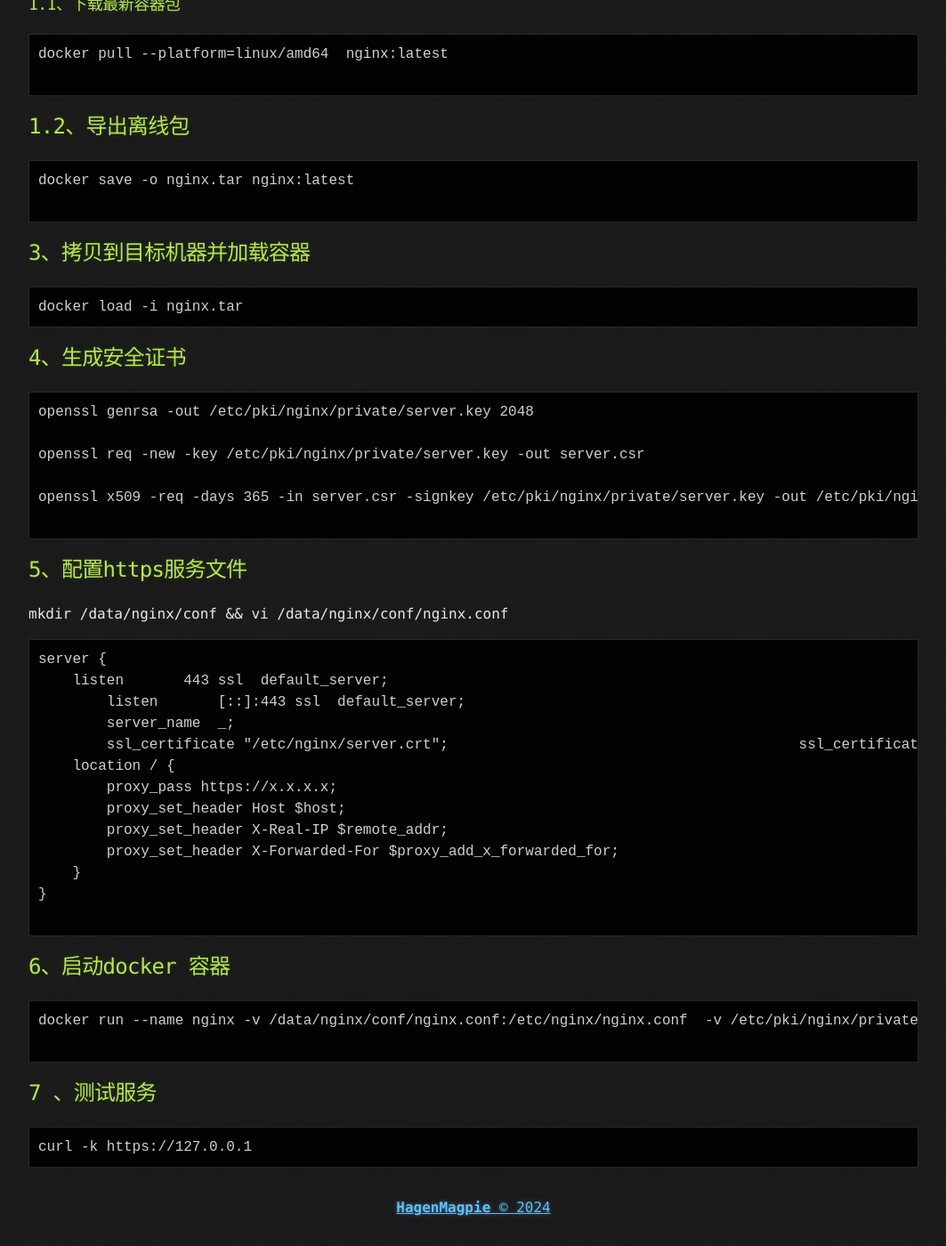
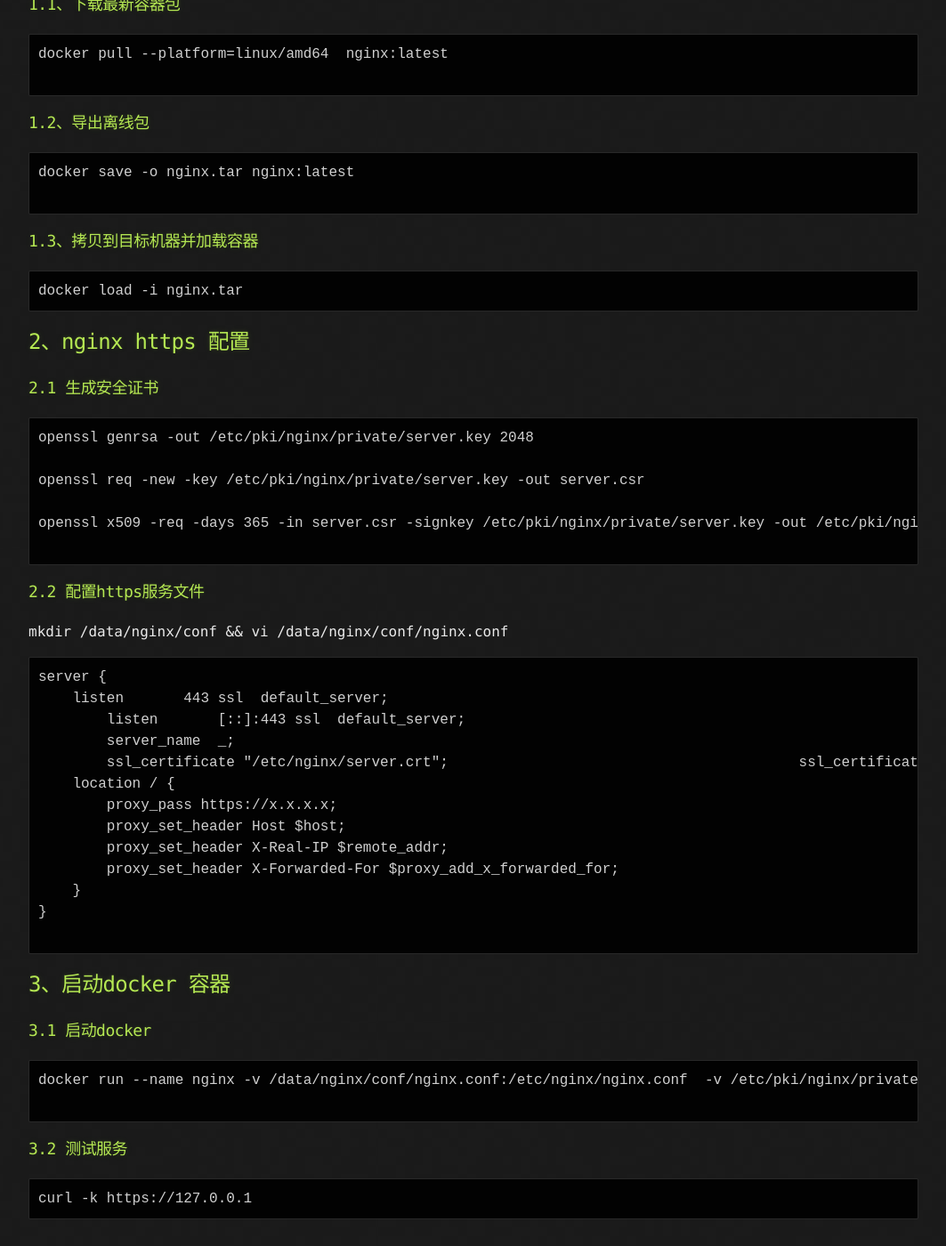
Before and after one commit to Hagenmagpie/hagenmagpie.github.io, a Jekyll site: the page built from _posts/2024-09-26-linux-install-nginx.md, in a window 1280 px wide and 1400 px high, scrolled down 2576 px. Shown: the whole window at 89% size, without its empty margins (108-1171 px from the left). Built offline with Jekyll 4.4.1, drawn with Linux system fonts in a browser that asks for light colours; some of the changed text lies outside the part shown.

Commit message:
linux nginx 安装

````diff
--- a/_posts/2024-09-26-linux-install-nginx.md
+++ b/_posts/2024-09-26-linux-install-nginx.md
@@ -1,7 +1,8 @@
 ---
-title: Linux系统离线安装nginx
+title: Linux系统离线安装Nginx
 published: true
 ---
+
 
 # 通过源码安装nginx
 
@@ -125,19 +126,21 @@ docker pull --platform=linux/amd64  nginx:latest
 
 ```
 
-## 1.2、导出离线包
+### 1.2、导出离线包
 ```
 docker save -o nginx.tar nginx:latest
 
 ```
 
-## 3、拷贝到目标机器并加载容器
+### 1.3、拷贝到目标机器并加载容器
 
 ```
 docker load -i nginx.tar
 ```
 
-## 4、生成安全证书
+## 2、nginx https 配置
+
+### 2.1 生成安全证书
 
 ```
 openssl genrsa -out /etc/pki/nginx/private/server.key 2048
@@ -148,7 +151,7 @@ openssl x509 -req -days 365 -in server.csr -signkey /etc/pki/nginx/private/serve
 
 ```
 
-## 5、配置https服务文件
+### 2.2 配置https服务文件
 
 mkdir /data/nginx/conf && vi /data/nginx/conf/nginx.conf
 
@@ -168,14 +171,15 @@ server {
 
 ```
 
-## 6、启动docker 容器
+## 3、启动docker 容器
 
+### 3.1 启动docker
 ```
 docker run --name nginx -v /data/nginx/conf/nginx.conf:/etc/nginx/nginx.conf  -v /etc/pki/nginx/private/server.key:/etc/nginx/server.key  -v /etc/pki/nginx/server.crt:/etc/nginx/server.crt -p 443:443  -d nginx
 
 ```
 
-## 7 、测试服务
+### 3.2 测试服务
 
 ```
 curl -k https://127.0.0.1
````
